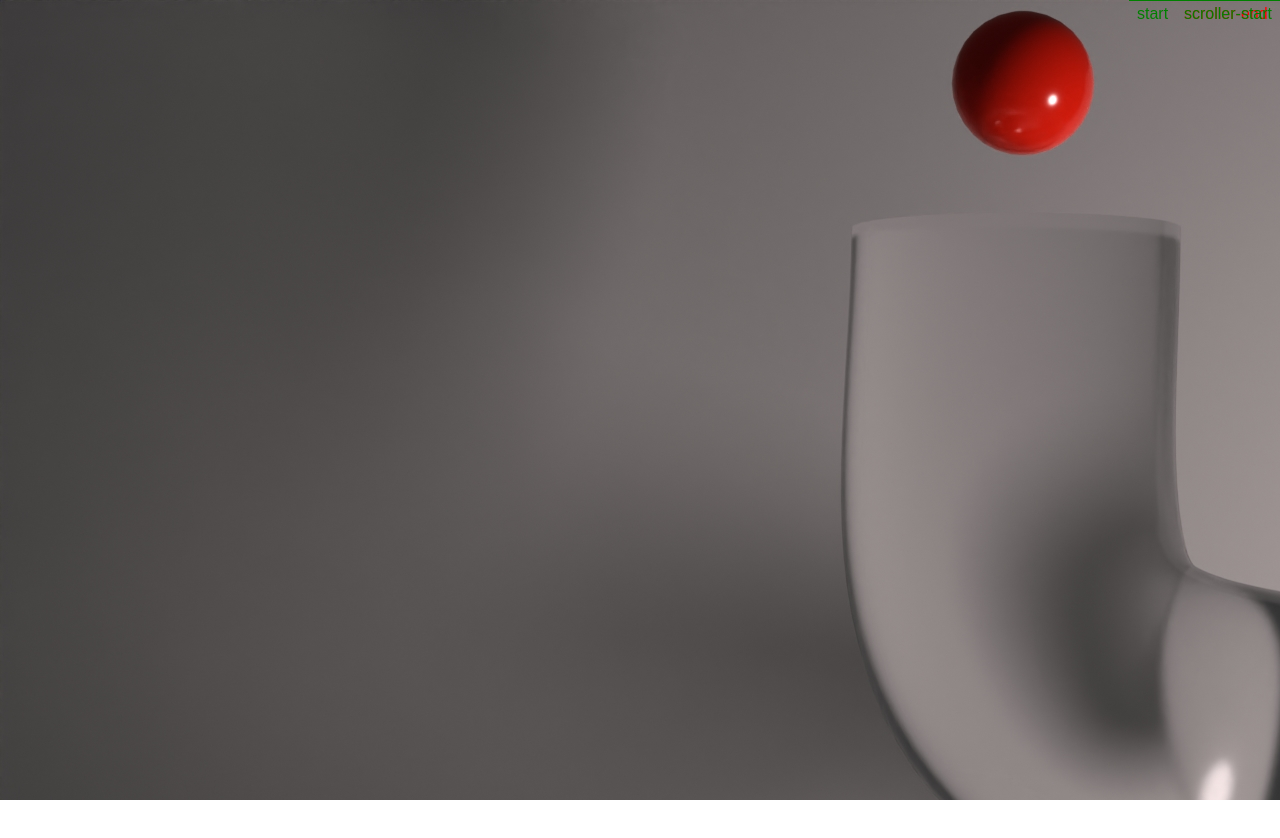
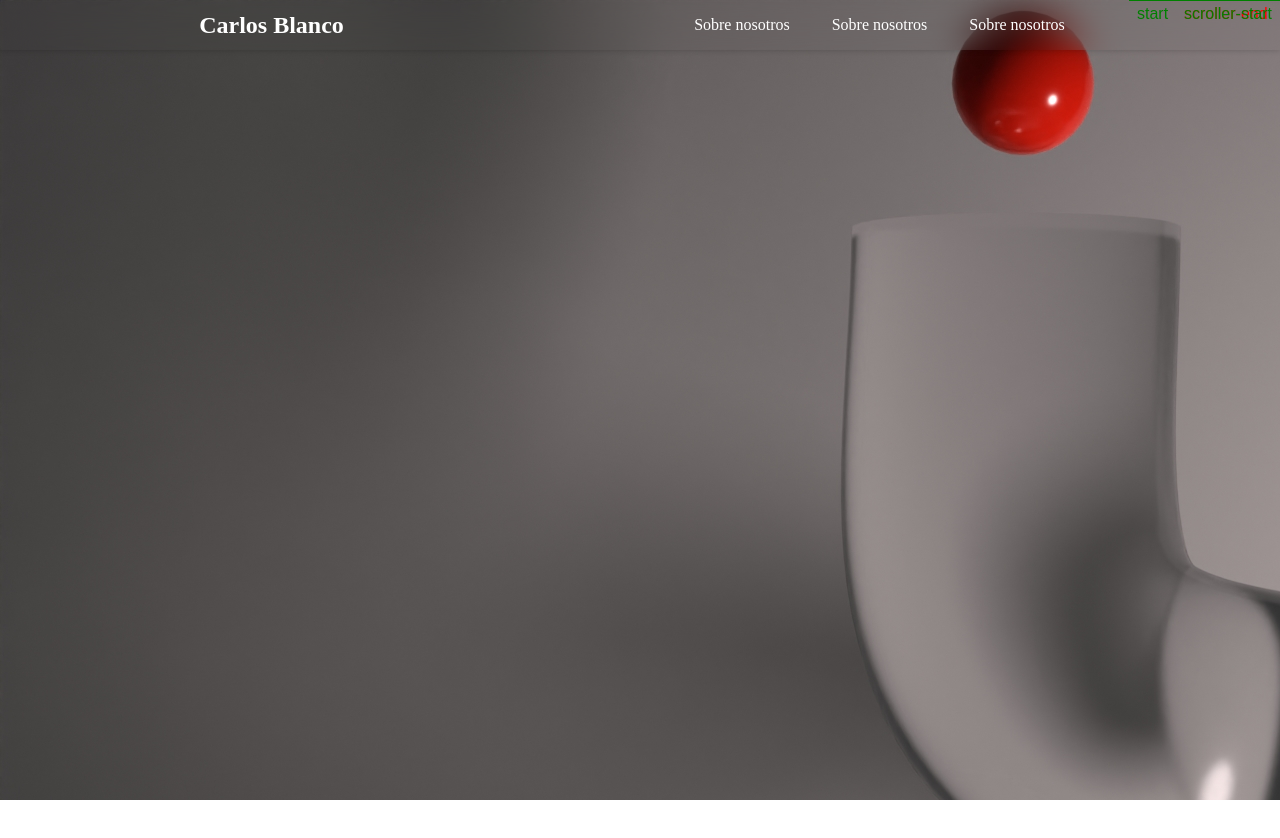
Before and after one commit to litosbla/scroll.github.io, a plain HTML site: page index.html in a window 1280 px wide. Shown: the top 838 px of the page. Drawn offline with nearby package versions, Linux system fonts and the light colour scheme.

Commit message:
add the sticky header

```diff
--- a/index.html
+++ b/index.html
@@ -7,8 +7,22 @@
     <link rel="stylesheet" href="style.css">
 </head>
 <body>
+    <header>
+
+        <nav>
+            <h2>Carlos Blanco</h2>
+            <ul>
+                <li><a href="">Sobre nosotros</a></li>
+                <li><a href="">Sobre nosotros</a></li>
+                <li><a href="">Sobre nosotros</a></li>
+            </ul>
+        </nav>
+    </header>
     <h2 class="ball-text">Ballzy design</h2>
     <canvas class="canvas"></canvas>
+    <section class="sec-productos">
+        <h1>hola</h1>
+    </section>
     <script src="https://cdnjs.cloudflare.com/ajax/libs/gsap/3.12.2/gsap.min.js" integrity="sha512-16esztaSRplJROstbIIdwX3N97V1+pZvV33ABoG1H2OyTttBxEGkTsoIVsiP1iaTtM8b3+hu2kB6pQ4Clr5yug==" crossorigin="anonymous" referrerpolicy="no-referrer"></script>
     <script src="https://cdnjs.cloudflare.com/ajax/libs/gsap/3.12.2/ScrollTrigger.min.js" integrity="sha512-Ic9xkERjyZ1xgJ5svx3y0u3xrvfT/uPkV99LBwe68xjy/mGtO+4eURHZBW2xW4SZbFrF1Tf090XqB+EVgXnVjw==" crossorigin="anonymous" referrerpolicy="no-referrer"></script>
     <script src="app.js"></script>
--- a/style.css
+++ b/style.css
@@ -20,3 +20,40 @@ canvas{
 body{
     overflow-x: hidden;
 }
+header{
+    position: fixed;
+    top: 0px;
+    left: 0;
+
+    padding: 0 2rem;
+
+    align-items: center;
+    background-color: transparent;
+    z-index: 4;
+    width: 100%;
+    height: fit-content;
+    backdrop-filter: blur(20px);
+    color: white;
+    box-shadow: 0px 0px 6px 0px rgba(0, 0, 0, 0.2);
+}
+nav{
+    display: flex;
+    justify-content: space-around;
+    align-items: center;
+}
+nav ul{
+    display: flex;
+    justify-content: space-around;
+    gap: 10px;
+    align-items: center;
+
+}
+nav ul li{
+    padding: 1rem;
+    list-style: none;
+}
+
+nav a{
+    text-decoration: none;
+    color: white;
+}
```
